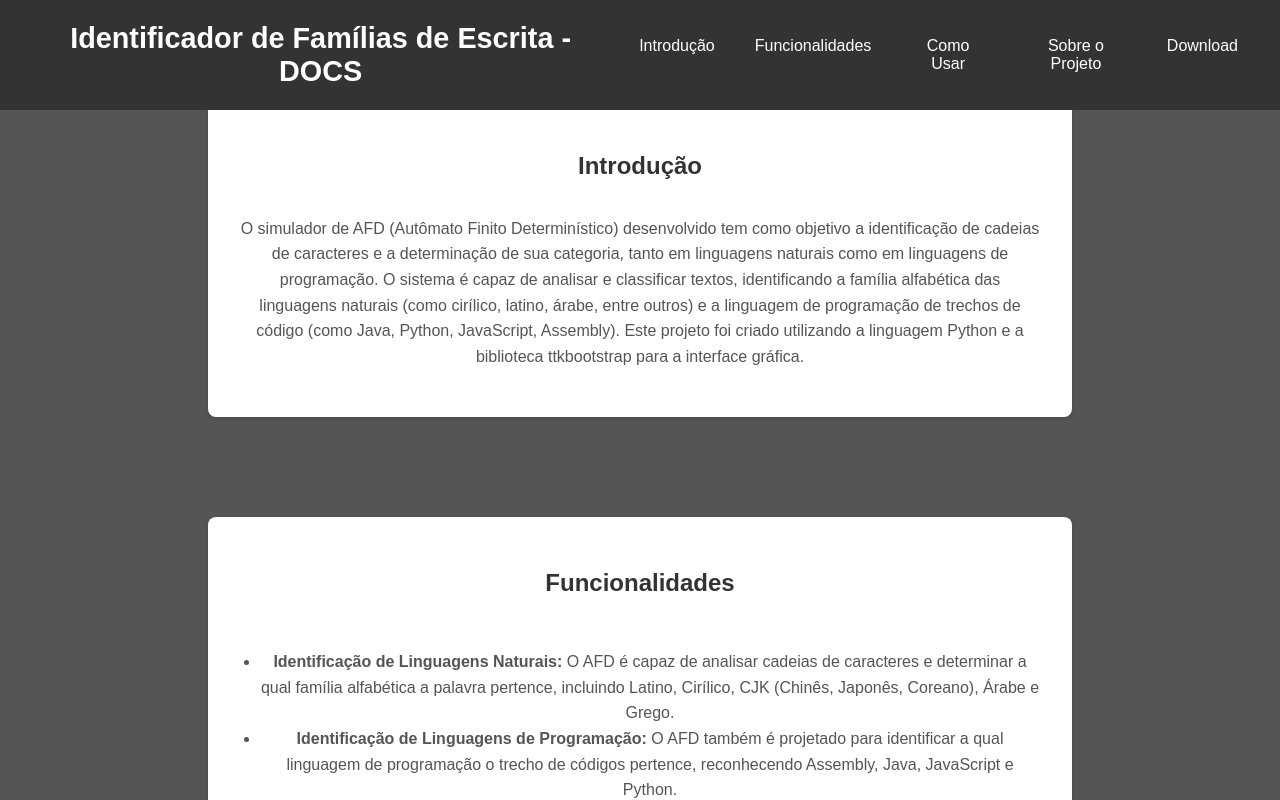
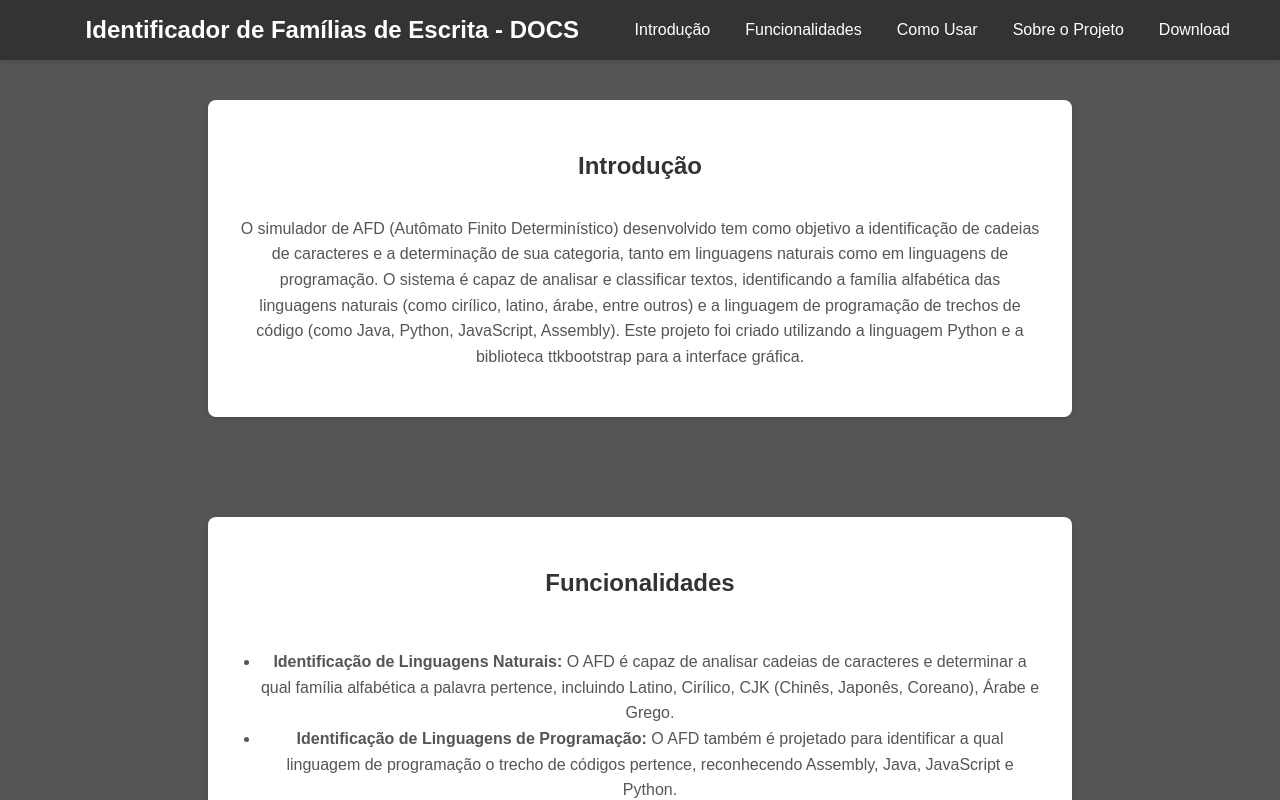
Before and after one commit to jp-mmoura/documentation-afd, a React (Create React App) app: page / in a window 1280 px wide. Shown: the top 800 px of the page. Built offline with nearby package versions, Linux system fonts and the light colour scheme.

Commit message:
Organizando

```diff
--- a/src/styles/Documentation.css
+++ b/src/styles/Documentation.css
@@ -20,28 +20,31 @@ header {
     top: 0;
     left: 0;
     z-index: 1000;
+    box-shadow: 0 2px 4px rgba(0, 0, 0, 0.1);
 }
 
 .header-container {
     display: flex;
     justify-content: space-between;
     align-items: center;
-    padding: 0 2rem;
+    padding: 0 1.5rem;
+    max-width: 1200px;
+    margin: 0 auto;
 }
 
 header h1 {
-    font-size: 1.8rem;
+    font-size: 1.5rem;
     margin: 0;
+    flex: 1;
+    text-align: center;
 }
 
 nav ul {
     list-style-type: none;
     display: flex;
-    gap: 20px;
-}
-
-nav ul li {
-    display: inline-block;
+    gap: 15px;
+    margin: 0;
+    padding: 0;
 }
 
 nav ul li button {
@@ -50,14 +53,13 @@ nav ul li button {
     color: #fff;
     font-size: 1rem;
     padding: 5px 10px;
-    border-radius: 5px;
     cursor: pointer;
     transition: background-color 0.3s ease;
 }
 
 nav ul li button:hover {
     background-color: #45a049;
-    color: #fff;
+    border-radius: 5px;
 }
 
 section {
@@ -176,6 +178,7 @@ footer .footer-container a {
     margin-top: 0.5rem;
 }
 
+/* Ajustes para dispositivos menores */
 @media (max-width: 768px) {
     .header-container {
         flex-direction: column;
```
